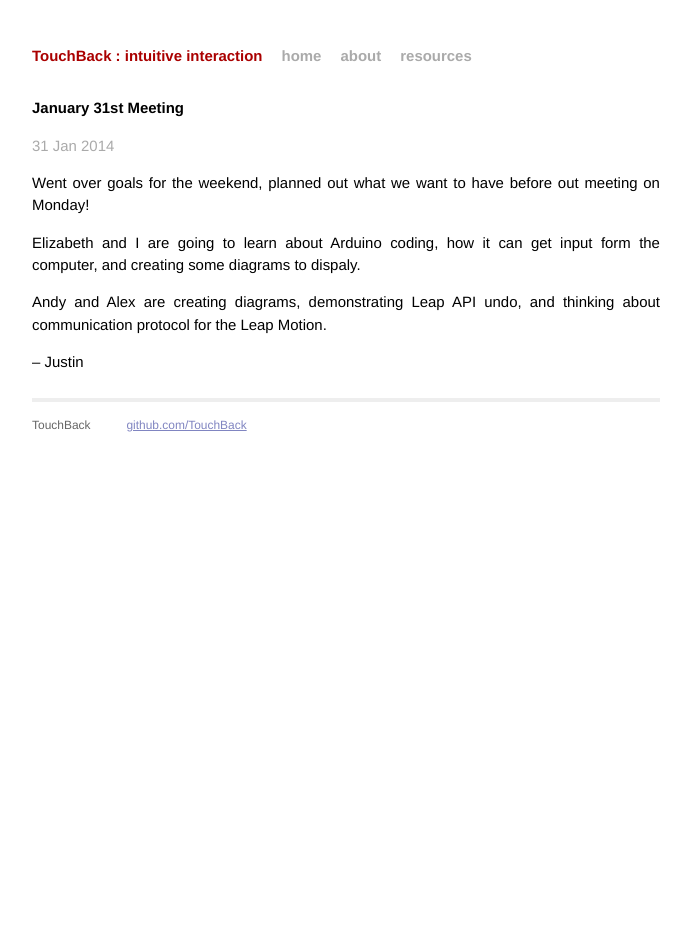
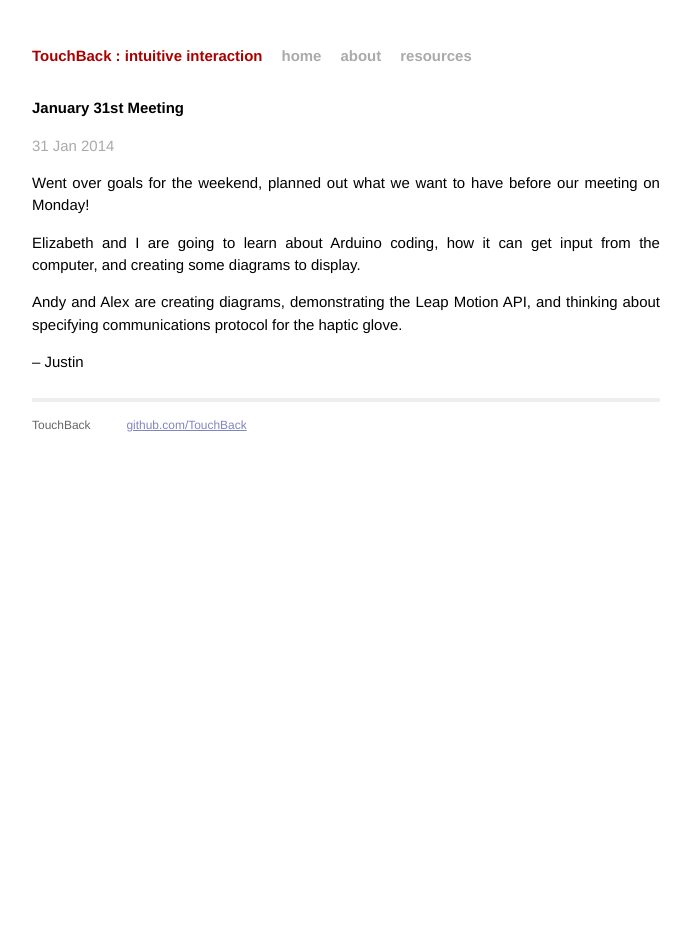
Before and after one commit to TouchBack/TouchBack.github.io, a Jekyll site: the page built from _posts/2014-01-31-meeting-2.markdown, in a window 1280 px wide. Shown: the whole page, without its empty margins (294-985 px from the left). Built offline with Jekyll 4.4.1, drawn with Linux system fonts in a browser that asks for light colours; Markdown is read by kramdown in place of the engine named in the settings.

Commit message:
Fixes Justin's typos in our meeting summary (tee hee)

```diff
--- a/_posts/2014-01-31-meeting-2.markdown
+++ b/_posts/2014-01-31-meeting-2.markdown
@@ -4,10 +4,10 @@ title: January 31st Meeting
 date: 2014-01-31
 ---
 
-Went over goals for the weekend, planned out what we want to have before out meeting on Monday!
+Went over goals for the weekend, planned out what we want to have before our meeting on Monday!
 
-Elizabeth and I are going to learn about Arduino coding, how it can get input form the computer, and creating some diagrams to dispaly.
+Elizabeth and I are going to learn about Arduino coding, how it can get input from the computer, and creating some diagrams to display.
 
-Andy and Alex are creating diagrams, demonstrating Leap API undo, and thinking about communication protocol for the Leap Motion.
+Andy and Alex are creating diagrams, demonstrating the Leap Motion API, and thinking about specifying communications protocol for the haptic glove.
 
 -- Justin
```
Also changed, not shown: 1 other file.
